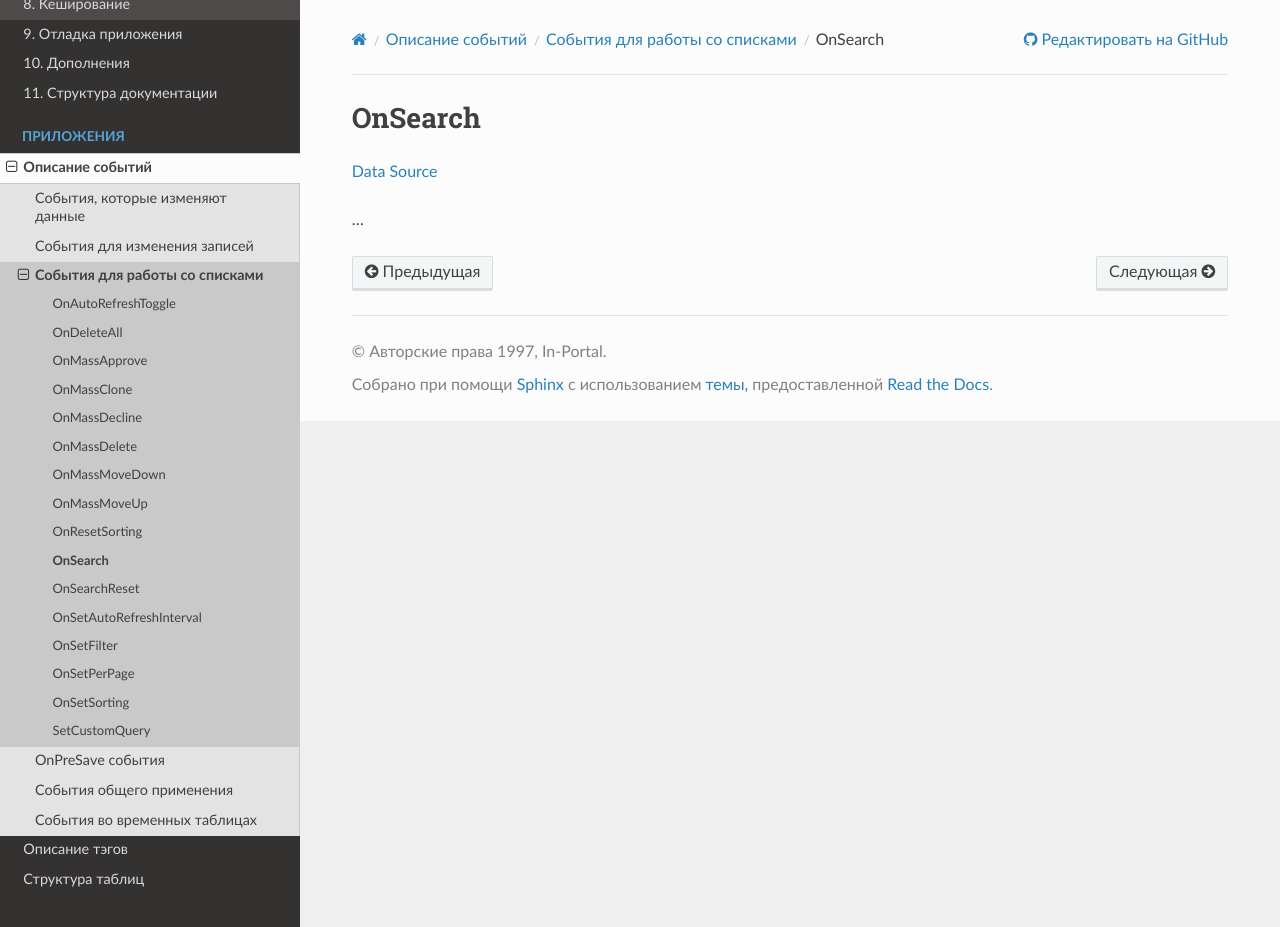
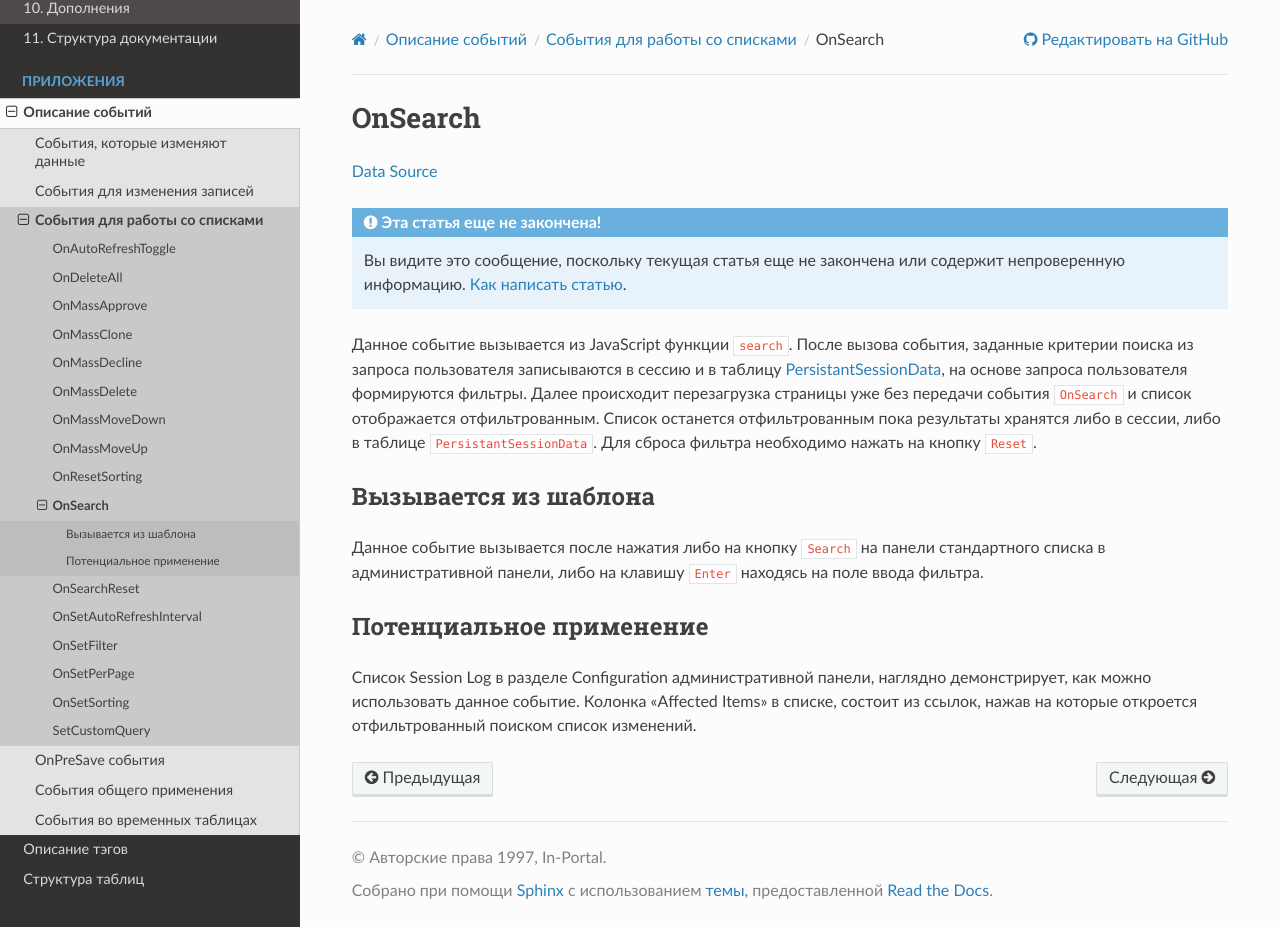
Before and after one commit to in-portal/guide-ru, a Sphinx documentation site: the page built from docs/events/lists/on_search.rst, in a window 1280 px wide and 927 px high. Built offline with Sphinx 7.4.7 and the Read the Docs theme 3.1.0, drawn with Linux system fonts in a browser that asks for light colours.

Commit message:
Integrated "/events/lists/on_search.rst"

```diff
--- a/docs/events/lists/on_search.rst
+++ b/docs/events/lists/on_search.rst
@@ -2,6 +2,25 @@ OnSearch
 ========
 `Data Source`_
 
-...
+.. include:: /includes/not_finished.rst
+
+Данное событие вызывается из JavaScript функции ``search``. После вызова события, заданные критерии поиска из запроса
+пользователя записываются в сессию и в таблицу :doc:`/database/table_structure/persistant_session_data`, на основе
+запроса пользователя формируются фильтры. Далее происходит перезагрузка страницы уже без передачи события ``OnSearch``
+и список отображается отфильтрованным. Список останется отфильтрованным пока результаты хранятся либо в сессии, либо
+в таблице ``PersistantSessionData``. Для сброса фильтра необходимо нажать на кнопку ``Reset``.
+
+Вызывается из шаблона
+---------------------
+
+Данное событие вызывается после нажатия либо на кнопку ``Search`` на панели стандартного списка в административной
+панели, либо на клавишу ``Enter`` находясь на поле ввода фильтра.
+
+Потенциальное применение
+------------------------
+
+Список Session Log в разделе Configuration административной панели, наглядно демонстрирует, как можно использовать
+данное событие. Колонка "Affected Items" в списке, состоит из ссылок, нажав на которые откроется отфильтрованный
+поиском список изменений.
 
 .. _Data Source: http://guide.in-portal.org/rus/index.php/EventHandler:OnSearch
```
